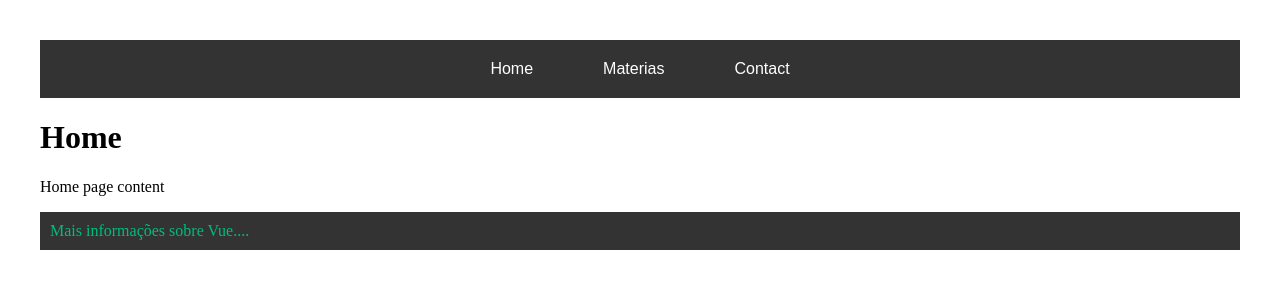
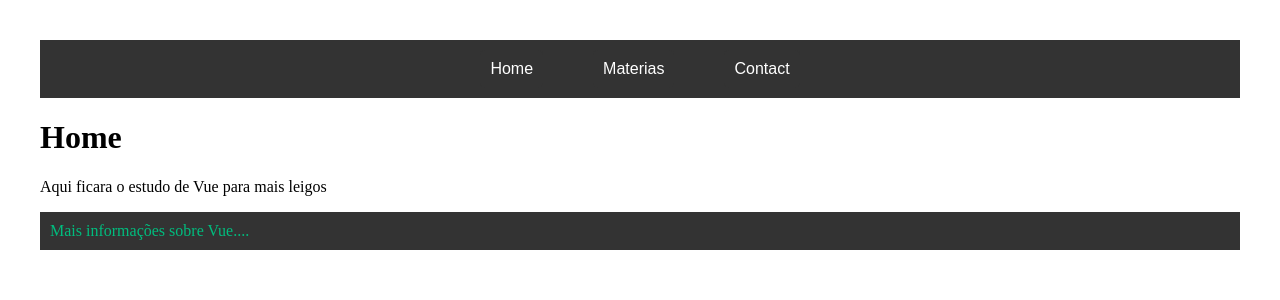
Before and after one commit to ViniciusAcordiSoethe/HelloVue, a Vue app: page / in a window 1280 px wide. Shown: the top 300 px of the page. Built offline with nearby package versions, Linux system fonts and the light colour scheme.

Commit message:
fix: Alterando o conteudo para teste de deploy automatico

```diff
--- a/src/views/home.vue
+++ b/src/views/home.vue
@@ -5,7 +5,7 @@ import Footer from '@/components/footer.vue';
 <template>
     <TopMenu />
     <h1>Home</h1>
-    <p>Home page content</p>
+    <p>Aqui ficara o estudo de Vue para mais leigos</p>
     <Footer />
 </template>
 <style scoped>
```
